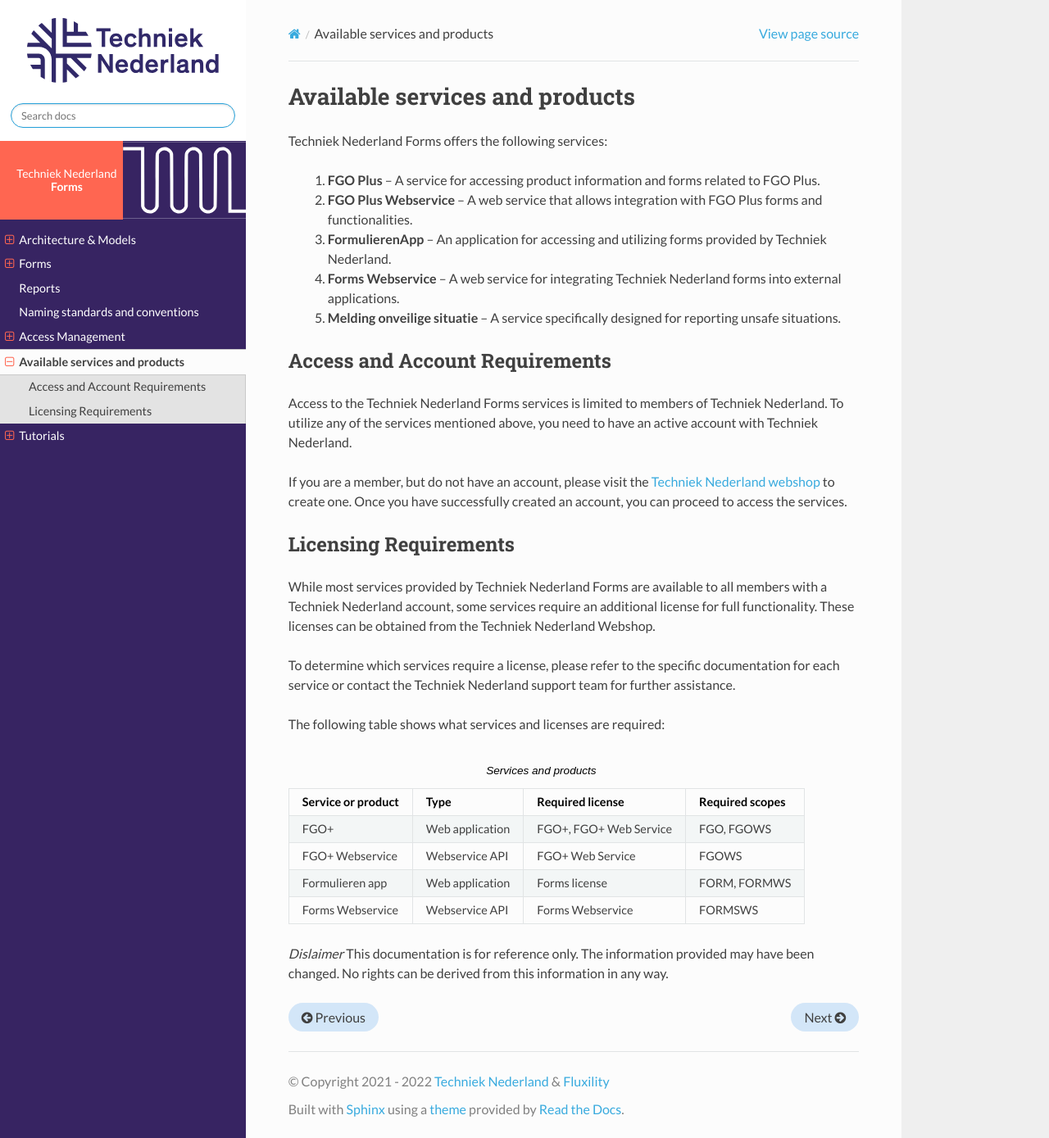
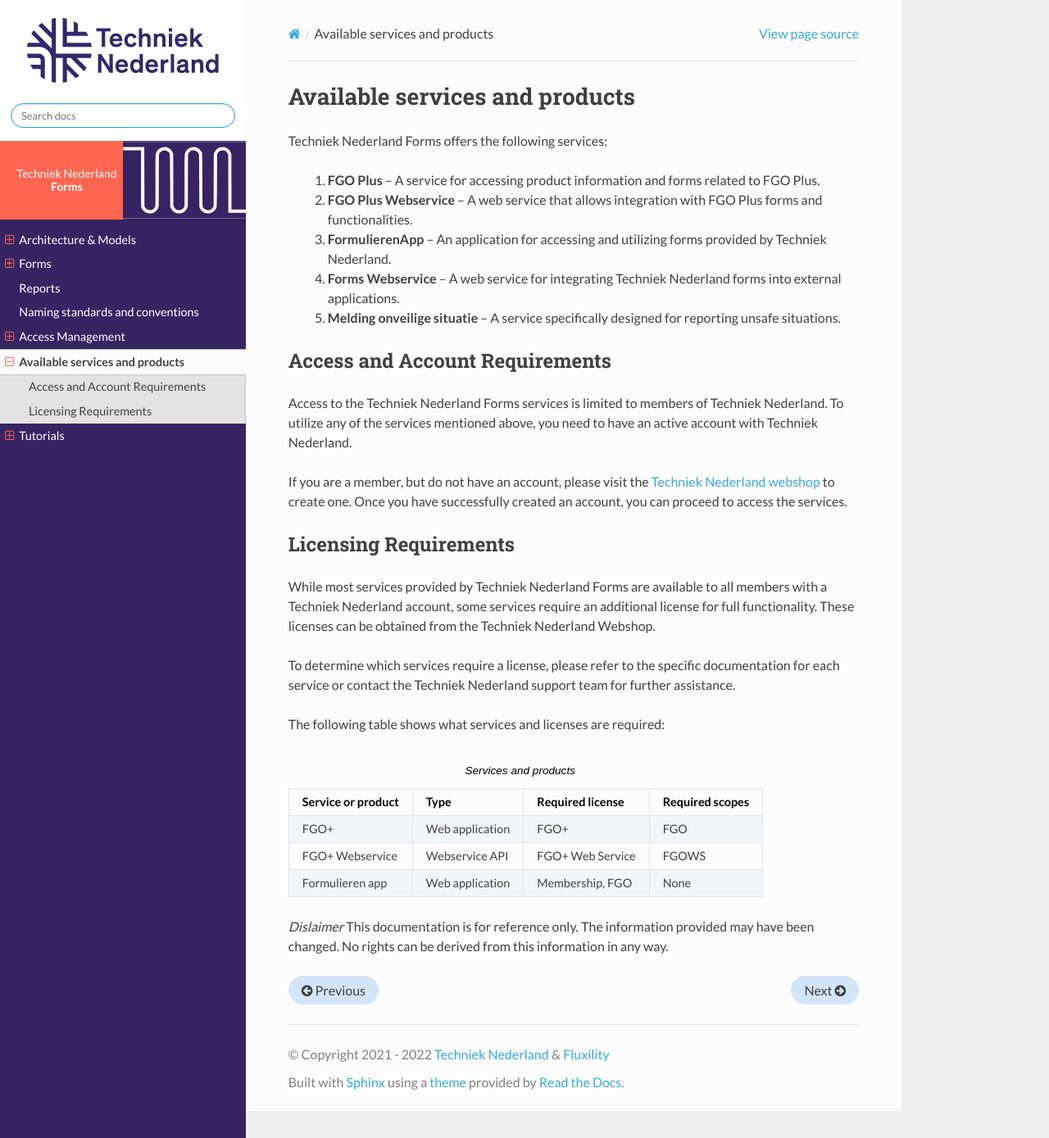
Before and after one commit to Techniek-Nederland/techniek-nederland-formulieren, a Sphinx documentation site: the page built from source/available-services/index.rst, in a window 1280 px wide and 1389 px high. Shown: the whole window at 82% size. Built offline with Sphinx 7.4.7 and the Read the Docs theme 2.0.0, drawn with Linux system fonts in a browser that asks for light colours.

Commit message:
Update license table (#6)

```diff
--- a/source/available-services/index.rst
+++ b/source/available-services/index.rst
@@ -41,8 +41,8 @@ The following table shows what services and licenses are required:
 
     *   - FGO+
         - Web application
-        - FGO+, FGO+ Web Service
-        - FGO, FGOWS
+        - FGO+
+        - FGO
 
     *   - FGO+ Webservice
         - Webservice API
@@ -51,13 +51,9 @@ The following table shows what services and licenses are required:
 
     *   - Formulieren app
         - Web application
-        - Forms license
-        - FORM, FORMWS
+        - Membership, FGO
+        - None
 
-    *   - Forms Webservice
-        - Webservice API
-        - Forms Webservice
-        - FORMSWS
 
 
 
```
